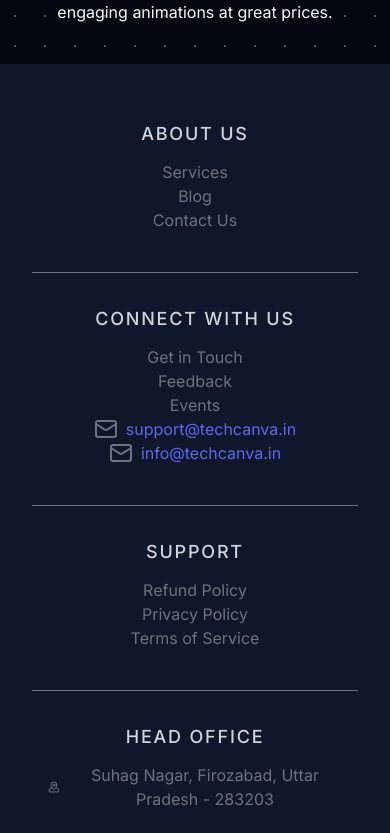
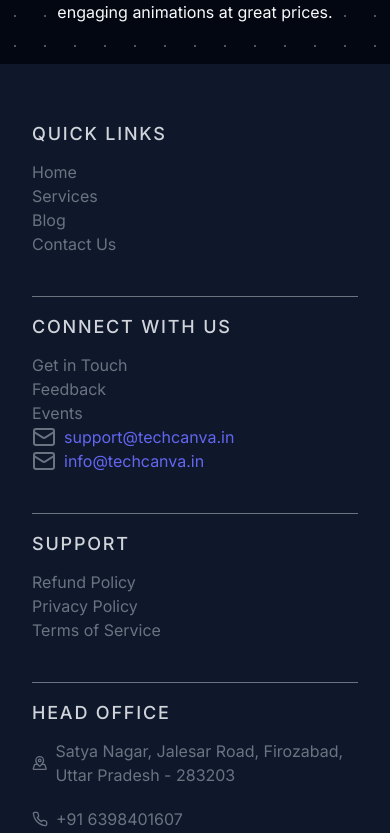
Before and after one commit to Manankumar6/nextjs-first, a Next.js app: page /privacy in a window 390 px wide. Shown: the part 5325-6158 px from the top of the page. Built offline with nearby package versions, Linux system fonts and the light colour scheme.

Commit message:
fix footer and links

```diff
--- a/src/app/_components/Footer.js
+++ b/src/app/_components/Footer.js
@@ -23,13 +23,16 @@
           <p className='text-[1rem] text-balance'>India's #1 in Web Development, delivering quality websites with engaging animations at great prices.</p>
         </div>
         {/* About connect support  */}
-        <div className="grid grid-cols-1 md:grid-cols-2 lg:grid-cols-4 gap-8 p-8 py-14 bg-slate-900 text-center md:text-left w-full">
+        <div className="grid grid-cols-1 md:grid-cols-2 lg:grid-cols-4 gap-4 p-8 py-14 bg-slate-900 text-center md:text-left w-full">
           {/* About section  */}
-          <div className=" px-4 text-center md:text-left border-b md:border-b-0 md:border-r border-gray-500">
-            <h2 className="title-font font-medium text-gray-900 dark:text-gray-300  tracking-widest text-lg mb-3">ABOUT US</h2>
+          <div className="  text-left border-b md:border-b-0 md:border-r border-gray-500">
+            <h2 className="title-font font-medium text-gray-900 dark:text-gray-300  tracking-widest text-lg mb-3">QUICK LINKS</h2>
             <nav className="list-none mb-10">
 
 
+              <li>
+                <Link href="/" className="text-gray-500 hover:text-gray-300">Home</Link>
+              </li>
               <li>
                 <Link href="/about" className="text-gray-500 hover:text-gray-300">Services</Link>
               </li>
@@ -42,7 +45,7 @@
             </nav>
           </div>
           {/* connect with us section  */}
-          <div className=" px-4 text-center md:text-left  border-b md:border-b-0 md:border-r border-gray-500">
+          <div className="  text-left  border-b md:border-b-0 md:border-r border-gray-500">
             <h2 className="title-font font-medium text-gray-900 dark:text-gray-300  tracking-widest text-lg mb-3  ">CONNECT WITH US</h2>
             <nav className="list-none mb-10">
               <li>
@@ -56,13 +59,13 @@
               <li>
                 <Link href="/events" className="text-gray-500 hover:text-gray-300">Events</Link>
               </li>
-              <li className="flex items-center justify-center md:justify-normal">
+              <li className="flex items-center justify-start md:justify-normal ">
                 <Mail className="text-gray-500 hover:text-gray-300" />
                 <Link target='_blank' href="https://mail.google.com/mail/?view=cm&fs=1&to=support@techcanva.in&su=Support&body=Hello,%0A%0AI%20would%20like%20to%20inquire%20about..." className="text-indigo-500 hover:underline ms-2">
                   support@techcanva.in
                 </Link>
               </li>
-              <li className="flex items-center justify-center md:justify-normal">
+              <li className="flex items-center justify-start md:justify-normal">
                 <Mail className="text-gray-500 hover:text-gray-300" />
                 <Link target='_blank' href="https://mail.google.com/mail/?view=cm&fs=1&to=support@techcanva.in&su=Support&body=Hello,%0A%0AI%20would%20like%20to%20inquire%20about..." className="text-indigo-500 hover:underlin ms-2">
                   info@techcanva.in
@@ -71,7 +74,7 @@
             </nav>
           </div>
           {/* support  */}
-          <div className=" px-4 text-center md:text-left border-b md:border-b-0 md:border-r border-gray-500">
+          <div className="  text-left border-b md:border-b-0 md:border-r border-gray-500">
             <h2 className="title-font font-medium text-gray-900 dark:text-gray-300 tracking-widest text-lg mb-3">SUPPORT</h2>
             <nav className="list-none mb-10">
 
@@ -89,13 +92,13 @@
             </nav>
           </div>
           {/* Address  */}
-          <div className=" px-4 text-center md:text-left">
+          <div className=" px-0 text-left">
             <h2 className="title-font font-medium text-gray-900 dark:text-gray-300 tracking-widest text-lg mb-3">HEAD OFFICE</h2>
-            <div className="flex flex-col gap-y-5 items-center md:items-start justify-center text-gray-500 hover:text-gray-300">
-              <div className='flex  items-center'>
+            <div className="flex flex-col gap-y-5 items-start md:items-start justify-center text-gray-500 hover:text-gray-300">
+              <div className='flex text-base space-x-2 items-center'>
 
-                <MapPinned className='size-4 md:size-6 mr-2' />
-                <p> Suhag Nagar, Firozabad, Uttar Pradesh - 283203</p>
+                <MapPinned className='size-6' />
+                <p> Satya Nagar, Jalesar Road, Firozabad, Uttar Pradesh - 283203</p>
               </div>
               <div className="flex items-center">
                 <PhoneIcon className='size-4  mr-2' />
@@ -113,7 +116,7 @@
             <span> techcanva.in</span>
           </p>
           <span className="inline-flex sm:ml-auto sm:mt-0 mt-2 justify-center sm:justify-start">
-            <Link href="https://www.facebook.com/manan.kumar.144734/" target='_blank' className="text-gray-500">
+            <Link href="https://www.facebook.com/profile.php?id=61569975924217" target='_blank' className="text-gray-500">
               <svg fill="currentColor" strokeLinecap="round" strokeLinejoin="round" strokeWidth="2" className="w-5 h-5" viewBox="0 0 24 24">
                 <path d="M18 2h-3a5 5 0 00-5 5v3H7v4h3v8h4v-8h3l1-4h-4V7a1 1 0 011-1h3z"></path>
               </svg>
@@ -129,7 +132,7 @@
 
 
 
-            <Link target='_blank' href="https://www.instagram.com/manankumar_06/?igsh=NzQxYzZiM3o3aWdw" className="ml-3 text-gray-500">
+            <Link target='_blank' href="https://www.instagram.com/techcanva_19/" className="ml-3 text-gray-500">
               <svg fill="none" stroke="currentColor" strokeLinecap="round" strokeLinejoin="round" strokeWidth="2" className="w-5 h-5" viewBox="0 0 24 24">
                 <rect width="20" height="20" x="2" y="2" rx="5" ry="5"></rect>
                 <path d="M16 11.37A4 4 0 1112.63 8 4 4 0 0116 11.37zm1.5-4.87h.01"></path>
--- a/src/app/_components/Hero.js
+++ b/src/app/_components/Hero.js
@@ -65,7 +65,7 @@
               duration: 0.8,
               ease: "easeInOut",
             }}
-            className="mt-8 bg-gradient-to-br from-slate-300 to-slate-500 py-4 bg-clip-text text-center text-4xl font-medium tracking-widest text-transparent md:text-7xl"
+            className="mt-8 bg-white py-4 bg-clip-text text-center text-4xl font-bold tracking-widest text-transparent md:text-7xl"
           >
             Welcome to <br />  <span className='tracking-wide'>TechCanva</span>
 
```
